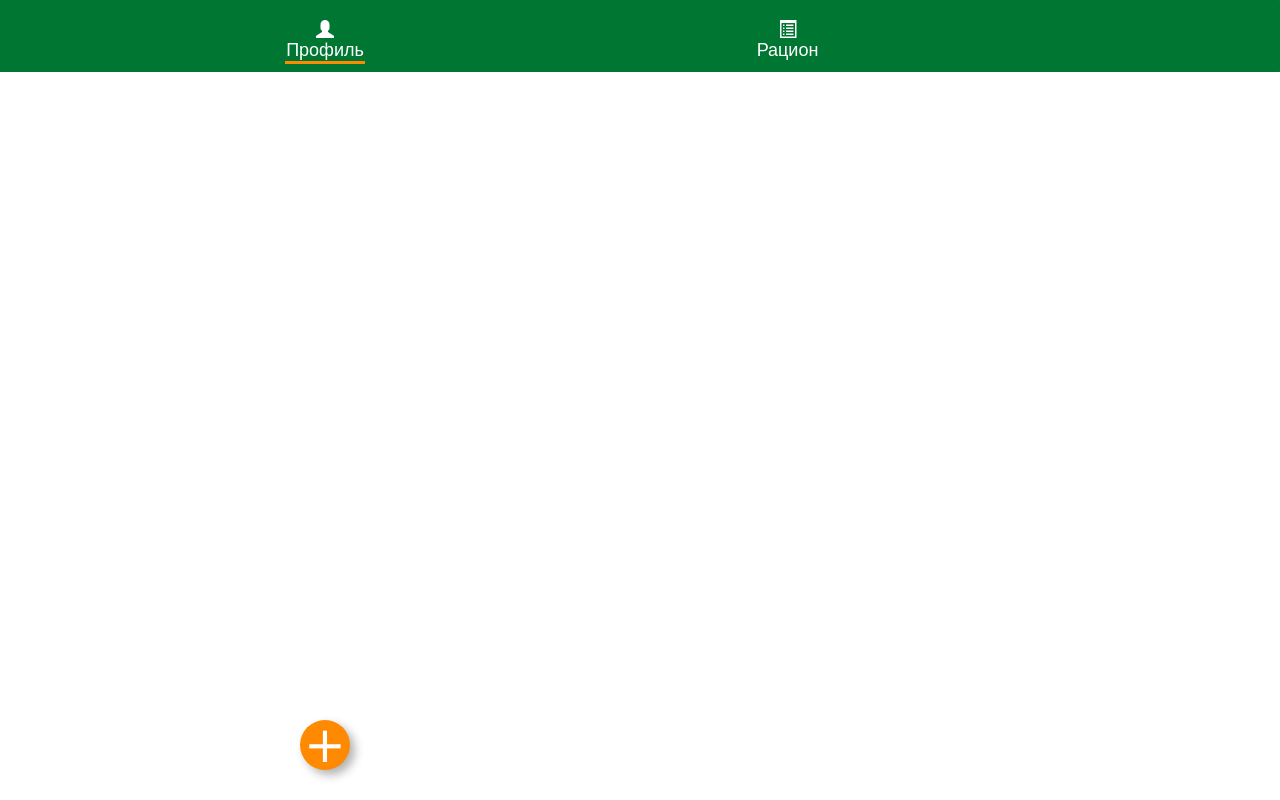
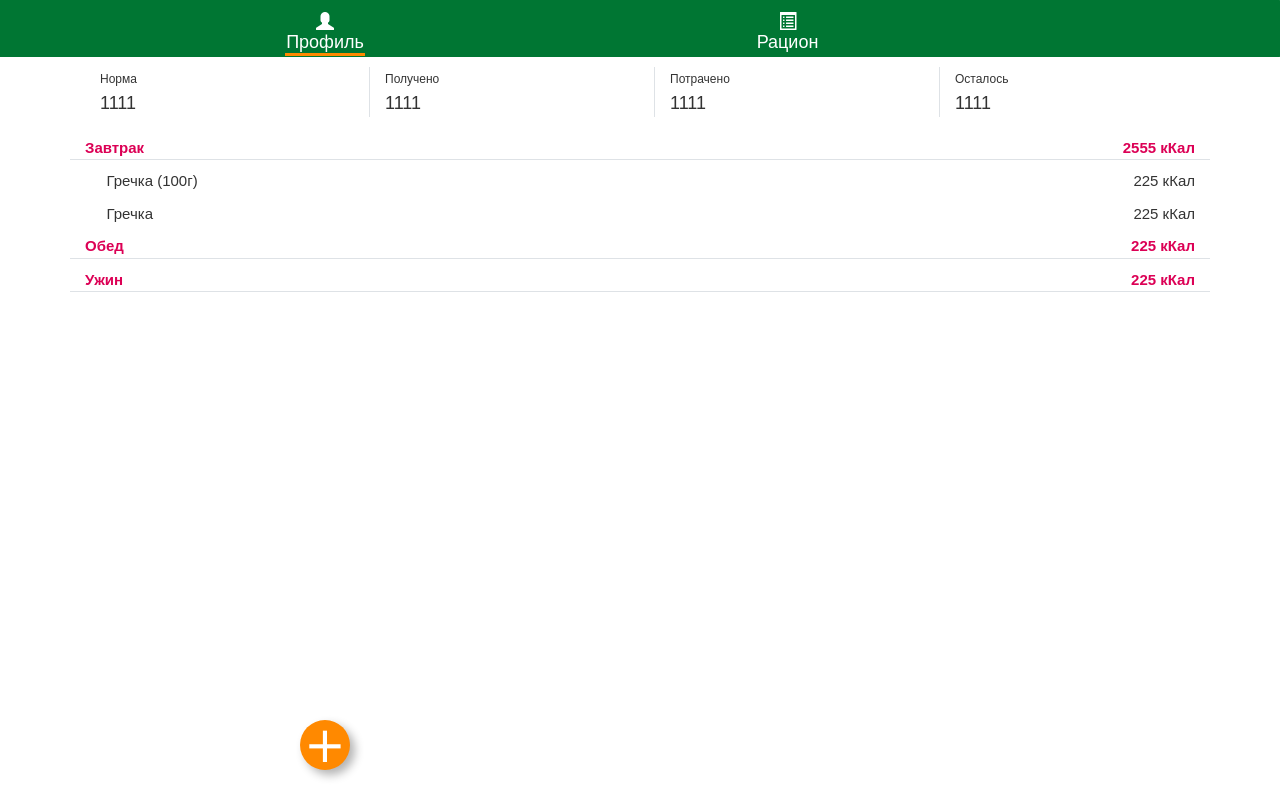
Before and after one commit to luzanikita/FitnessCalc, a plain HTML site: page index.html in a window 1280 px wide. Drawn offline with nearby package versions, Linux system fonts and the light colour scheme.

Commit message:
Products list added

```diff
--- a/css/style.css
+++ b/css/style.css
@@ -58,9 +58,6 @@ footer {
     background-color: #DC0055;
 }
 
-.container {
-    height: 70px;
-}
 
 .navbar {
     background-color: #007633;
@@ -89,21 +86,20 @@ footer {
 }
 
 .row {
-    margin-top: 20px;
-    margin-bottom: 20px;
+    margin-top: 10px;
+    margin-bottom: 10px;
 }
 
 .title {
-    /* padding-left: 15px;
-    padding-right: 15px; */
     text-align: center;
     color: rgb(77, 77, 77);
     font-weight: bold;
     font-size: 18px;
 }
 
-.field {
-    /* padding-left: 15px; */
+.head {
+    color: #DC0055;
+    font-weight: bold;
 }
 
 input[type=radio] {
@@ -117,6 +113,14 @@ input[type=radio] {
 
 #page2 {
     display: block;
+}
+
+.header {
+    font-size: 12px;
+}
+
+.totals {
+    font-size: 18px;
 }
 
 .circle {
@@ -141,6 +145,11 @@ input[type=radio] {
     background-color: #000000a6;
     padding: 5px 10px;
 }
+
+.navigator {
+    position: absolute;
+}
+
 #add {
     top: 90%;
     background-color: #FF8900;
--- a/index.html
+++ b/index.html
@@ -106,6 +106,92 @@
         </div>
 
         <div class='container' id='page2'>
+            <div class='container'>
+                <div class='row'>
+                    <div class='col-3 border-right'>
+                        <span class='header'>Норма</span>
+                    </div>
+                    <div class='col-3 border-right'>
+                        <span class='header'>Получено</span>
+                    </div>
+                    <div class='col-3 border-right'>
+                        <span class='header'>Потрачено</span>
+                    </div>
+                    <div class='col-3'>
+                        <span class='header'>Осталось</span>
+                    </div>
+
+                    <div class='col-3 border-right'>
+                        <span class='totals'>1111</span>
+                    </div>
+                    <div class='col-3 border-right'>
+                        <span class='totals'>1111</span>
+                    </div>
+                    <div class='col-3 border-right'>
+                        <span class='totals'>1111</span>
+                    </div>
+                    <div class='col-3'>
+                        <span class='totals'>1111</span>
+                    </div>
+                </div>
+            </div>
+            <div class='period'>
+                <div class='row head border-bottom'>
+                    <div class='col-8'>
+                        <span>Завтрак</span>
+                    </div>
+                    <div class='col-4'>
+                        <span class='float-right'>2555 кКал</span>
+                    </div>
+                </div>
+                <div class='list'>
+                    <div class='row'>
+                        <div class='col-8'>
+                            <span>&nbsp&nbsp&nbsp&nbsp</span>
+                            <span>Гречка (100г)</span>
+                        </div>
+                        <div class='col-4'>
+                            <span class='float-right'>225 кКал</span>
+                        </div>
+                    </div>
+                    <div class='row'>
+                        <div class='col-8'>
+                            <span>&nbsp&nbsp&nbsp&nbsp</span>
+                            <span>Гречка</span>
+                        </div>
+                        <div class='col-4'>
+                            <span class='float-right'>225 кКал</span>
+                        </div>
+                    </div>
+                </div>
+            </div>
+            <div class='period'>
+                <div class='row head border-bottom'>
+                    <div class='col-8'>
+                        <span>Обед</span>
+                    </div>
+                    <div class='col-4'>
+                        <span class='float-right'>225 кКал</span>
+                    </div>
+                </div>
+                <div class='list'>
+
+                </div>
+            </div>
+            <div class='period'>
+                <div class='row head border-bottom'>
+                    <div class='col-8'>
+                        <span>Ужин</span>
+                    </div>
+                    <div class='col-4'>
+                        <span class='float-right'>225 кКал</span>
+                    </div>
+                </div>
+                <div class='list'>
+
+                </div>
+            </div>
+
             <div id='sport_label'><span class='option_label'>Добавить нагрузку</span></div>
             <div class='circle' id='sport'></div>
             <div id='food_label'><span class='option_label'>Добавить еду</span></div>
```
